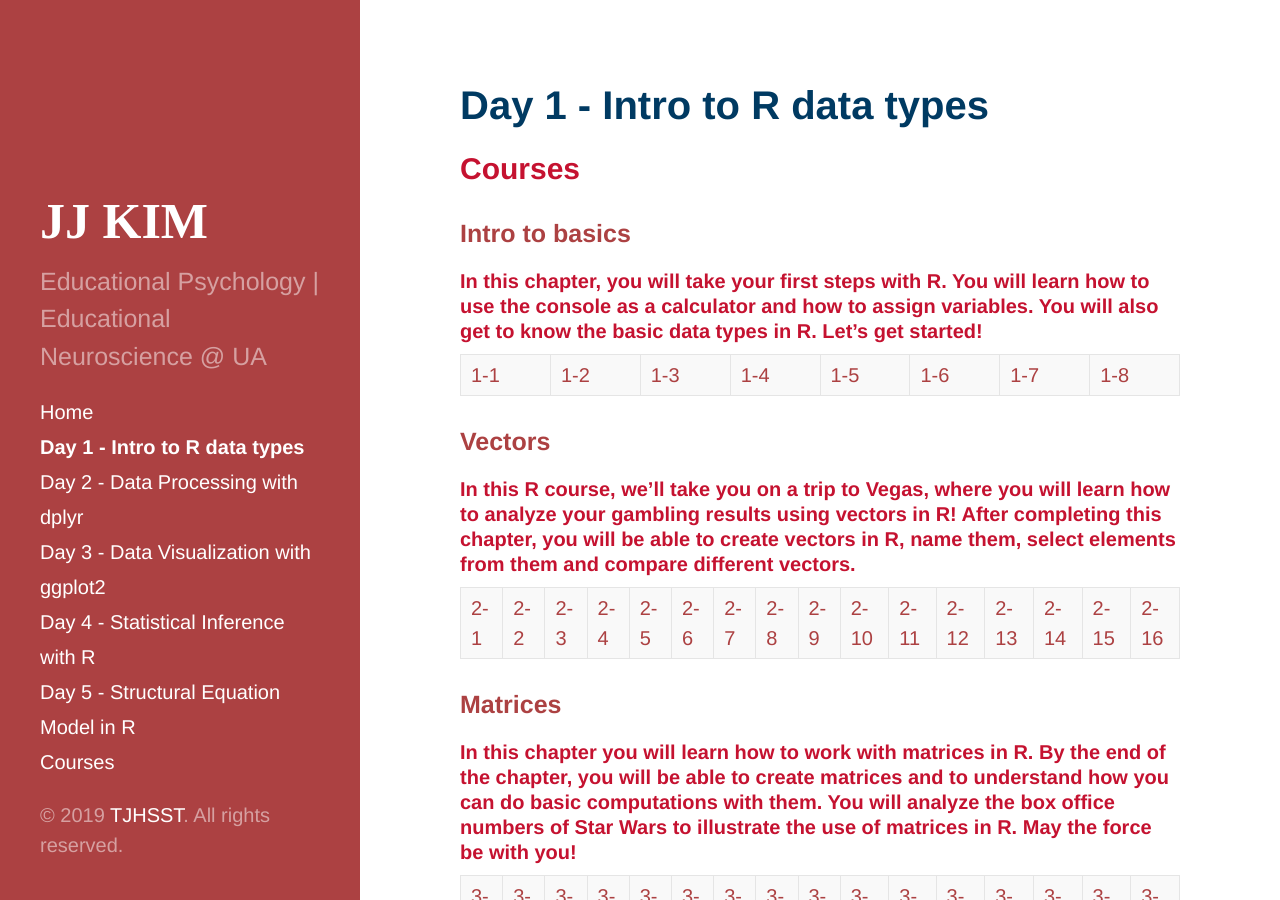
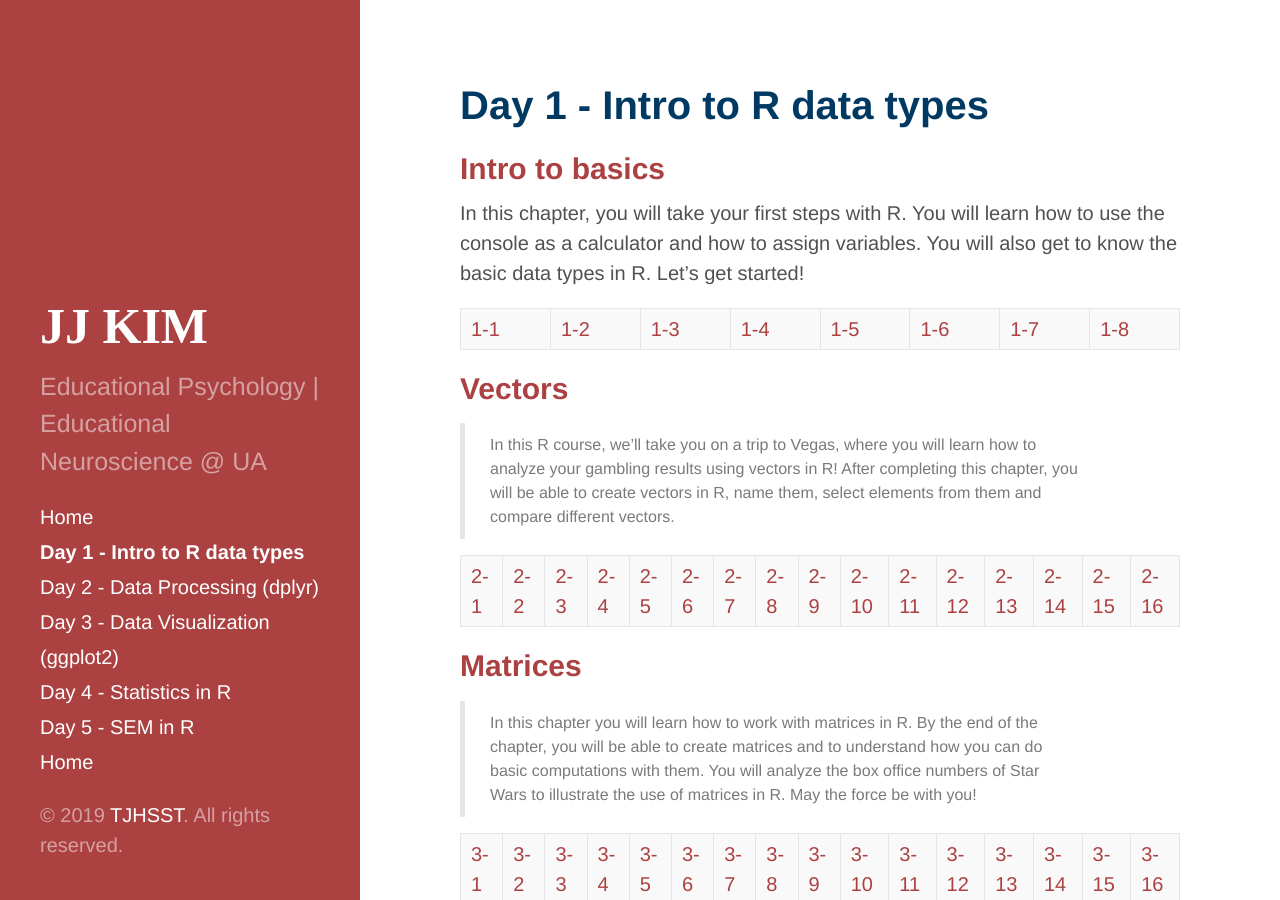
Before and after one commit to jkim205/jkim205.github.io, a Jekyll site: the page built from _pages/Day1.md, in a window 1280 px wide and 900 px high. Built offline with Jekyll 4.4.1, drawn with Linux system fonts in a browser that asks for light colours.

Commit message:
Make Home page

```diff
--- a/_pages/Day1.md
+++ b/_pages/Day1.md
@@ -4,39 +4,38 @@
 permalink: d1
 ---
 
-## Courses
-### [Intro to basics](Day1/1-1.html)
+## [Intro to basics](Day1/1-1.html)
 
-#### In this chapter, you will take your first steps with R. You will learn how to use the console as a calculator and how to assign variables. You will also get to know the basic data types in R. Let's get started!
+ In this chapter, you will take your first steps with R. You will learn how to use the console as a calculator and how to assign variables. You will also get to know the basic data types in R. Let's get started!
 
 [1-1](Day1/1-1.html) | [1-2](Day1/1-2.html) | [1-3](Day1/1-3.html) | [1-4](Day1/1-4.html) | [1-5](Day1/1-5.html) | [1-6](Day1/1-6.html) | [1-7](Day1/1-7.html) | [1-8](Day1/1-8.html)
 
-### [Vectors](Day1/2-1.html)
+## [Vectors](Day1/2-1.html)
 
-#### In this R course, we'll take you on a trip to Vegas, where you will learn how to analyze your gambling results using vectors in R! After completing this chapter, you will be able to create vectors in R, name them, select elements from them and compare different vectors.
+> In this R course, we'll take you on a trip to Vegas, where you will learn how to analyze your gambling results using vectors in R! After completing this chapter, you will be able to create vectors in R, name them, select elements from them and compare different vectors.
 
 [2-1](Day1/2-1.html) | [2-2](Day1/2-2.html) | [2-3](Day1/2-3.html) | [2-4](Day1/2-4.html) | [2-5](Day1/2-5.html) | [2-6](Day1/2-6.html) | [2-7](Day1/2-7.html) | [2-8](Day1/2-8.html) | [2-9](Day1/2-9.html) | [2-10](Day1/2-10.html) | [2-11](Day1/2-11.html) | [2-12](Day1/2-12.html) | [2-13](Day1/2-13.html) | [2-14](Day1/2-14.html) | [2-15](Day1/2-15.html) | [2-16](Day1/2-16.html)
 
-### [Matrices](Day1/3-1.html)
+## [Matrices](Day1/3-1.html)
 
-#### In this chapter you will learn how to work with matrices in R. By the end of the chapter, you will be able to create matrices and to understand how you can do basic computations with them. You will analyze the box office numbers of Star Wars to illustrate the use of matrices in R. May the force be with you!
+> In this chapter you will learn how to work with matrices in R. By the end of the chapter, you will be able to create matrices and to understand how you can do basic computations with them. You will analyze the box office numbers of Star Wars to illustrate the use of matrices in R. May the force be with you!
 
 [3-1](Day1/3-1.html) | [3-2](Day1/3-2.html) | [3-3](Day1/3-3.html) | [3-4](Day1/3-4.html) | [3-5](Day1/3-5.html) | [3-6](Day1/3-6.html) | [3-7](Day1/3-7.html) | [3-8](Day1/3-8.html) | [3-9](Day1/3-9.html) | [3-10](Day1/3-10.html) | [3-11](Day1/3-11.html) | [3-12](Day1/3-12.html) | [3-13](Day1/3-13.html) | [3-14](Day1/3-14.html) | [3-15](Day1/3-15.html) | [3-16](Day1/3-16.html)
 
-### [Factors](Day1/4-1.html)
+## [Factors](Day1/4-1.html)
 
-#### Very often, data falls into a limited number of categories. For example, human hair color can be categorized as black/brown/blonde/red/grey/white (and perhaps a few more options for people who dye it). In R, categorical data is stored in factors. Given the importance of these factors in data analysis, you should start learning how to create, subset and compare them now!
+> Very often, data falls into a limited number of categories. For example, human hair color can be categorized as black/brown/blonde/red/grey/white (and perhaps a few more options for people who dye it). In R, categorical data is stored in factors. Given the importance of these factors in data analysis, you should start learning how to create, subset and compare them now!
 
 [4-1](Day1/4-1.html) | [4-2](Day1/4-2.html) | [4-3](Day1/4-3.html) | [4-4](Day1/4-4.html) | [4-5](Day1/4-5.html) | [4-6](Day1/4-6.html) | [4-7](Day1/4-7.html) | [4-8](Day1/4-8.html) | [4-9](Day1/4-9.html) | [4-10](Day1/4-10.html) | [4-11](Day1/4-11.html) | [4-12](Day1/4-12.html) | [4-13](Day1/4-13.html) | [4-14](Day1/4-14.html) | [4-15](Day1/4-15.html) | [4-16](Day1/4-16.html)
 
-### [Data frames](Day1/5-1.html)
+## [Data frames](Day1/5-1.html)
 
-#### Most data sets you will be working with will be stored as data frames. By the end of this chapter focused on R basics, you will be able to create a data frame, select interesting parts of a data frame and order a data frame according to certain variables.
+> Most data sets you will be working with will be stored as data frames. By the end of this chapter focused on R basics, you will be able to create a data frame, select interesting parts of a data frame and order a data frame according to certain variables.
 
 [5-1](Day1/5-1.html) | [5-2](Day1/5-2.html) | [5-3](Day1/5-3.html) | [5-4](Day1/5-4.html) | [5-5](Day1/5-5.html) | [5-6](Day1/5-6.html) | [5-7](Day1/5-7.html) | [5-8](Day1/5-8.html) | [5-9](Day1/5-9.html) | [5-10](Day1/5-10.html) | [5-11](Day1/5-11.html) | [5-12](Day1/5-12.html) | [5-13](Day1/5-13.html) | [5-14](Day1/5-14.html) | [5-15](Day1/5-15.html) | [5-16](Day1/5-16.html)
 
-### [Lists](Day1/6-1.html)
+## [Lists](Day1/6-1.html)
 
-#### Lists, as opposed to vectors, can hold components of different types, just like your to-do list at home or at work. This intro to R chapter will teach you how to create, name and subset these lists.
+> Lists, as opposed to vectors, can hold components of different types, just like your to-do list at home or at work. This intro to R chapter will teach you how to create, name and subset these lists.
 
 [6-1](Day1/6-1.html) | [6-2](Day1/6-2.html) | [6-3](Day1/6-3.html) | [6-4](Day1/6-4.html) | [6-5](Day1/6-5.html) | [6-6](Day1/6-6.html) | [6-7](Day1/6-7.html) | [6-8](Day1/6-8.html) | [6-9](Day1/6-9.html) | [6-10](Day1/6-10.html) | [6-11](Day1/6-11.html) | [6-12](Day1/6-12.html) | [6-13](Day1/6-13.html) | [6-14](Day1/6-14.html) | [6-15](Day1/6-15.html) | [6-16](Day1/6-16.html)
--- a/_pages/Day2.md
+++ b/_pages/Day2.md
@@ -1,6 +1,6 @@
 ---
 layout: page
-title: Day 2 - Data Processing with dplyr
+title: Day 2 - Data Processing (dplyr)
 permalink: d2
 ---
 
--- a/_pages/Day3.md
+++ b/_pages/Day3.md
@@ -1,6 +1,6 @@
 ---
 layout: page
-title: Day 3 - Data Visualization with ggplot2
+title: Day 3 - Data Visualization (ggplot2)
 permalink: d3
 ---
 
--- a/_pages/Day4.md
+++ b/_pages/Day4.md
@@ -1,6 +1,6 @@
 ---
 layout: page
-title: Day 4 - Statistical Inference with R
+title: Day 4 - Statistics in R
 permalink: d4
 ---
 
--- a/_pages/Day5.md
+++ b/_pages/Day5.md
@@ -1,6 +1,6 @@
 ---
 layout: page
-title: Day 5 - Structural Equation Model in R
+title: Day 5 - SEM in R
 permalink: d5
 ---
 
--- a/_pages/courses.md
+++ b/_pages/Home.md
@@ -1,7 +1,7 @@
 ---
 layout: page
-title: Courses
-permalink: courses
+title: Home
+permalink: home
 ---
 
 
```
